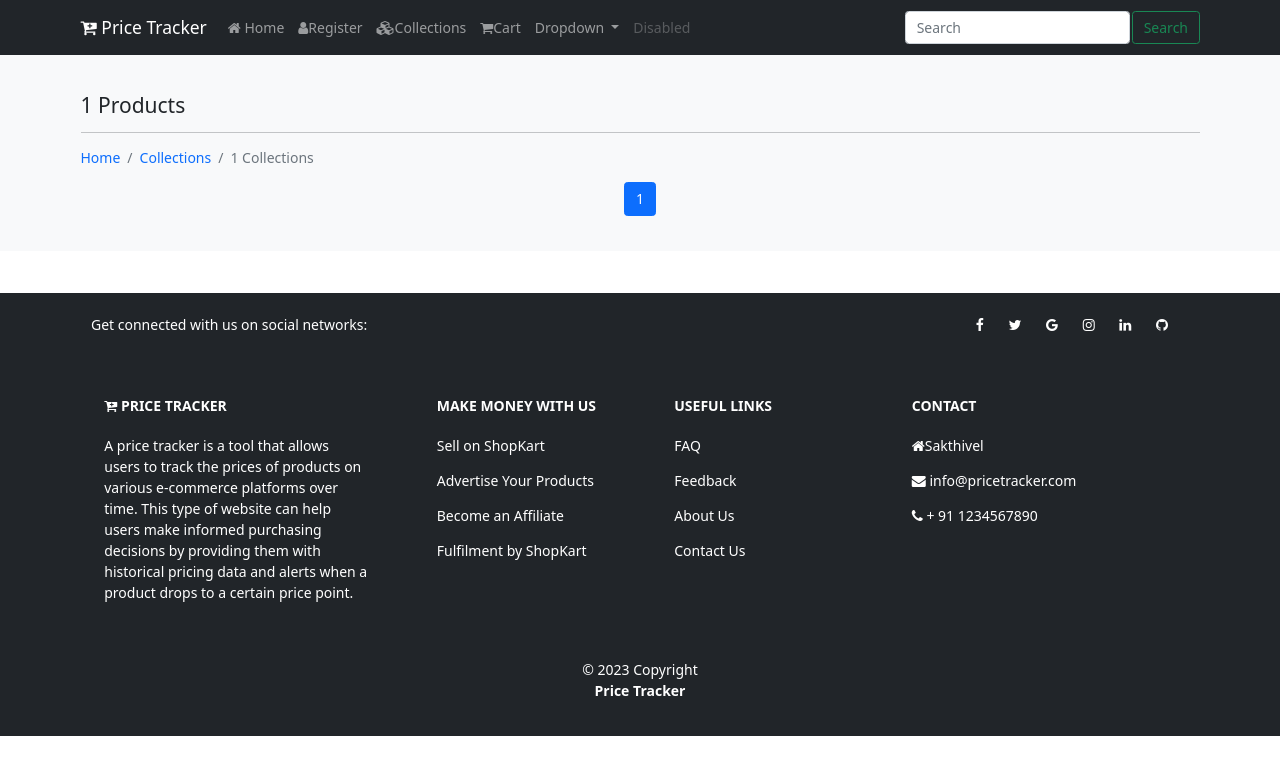
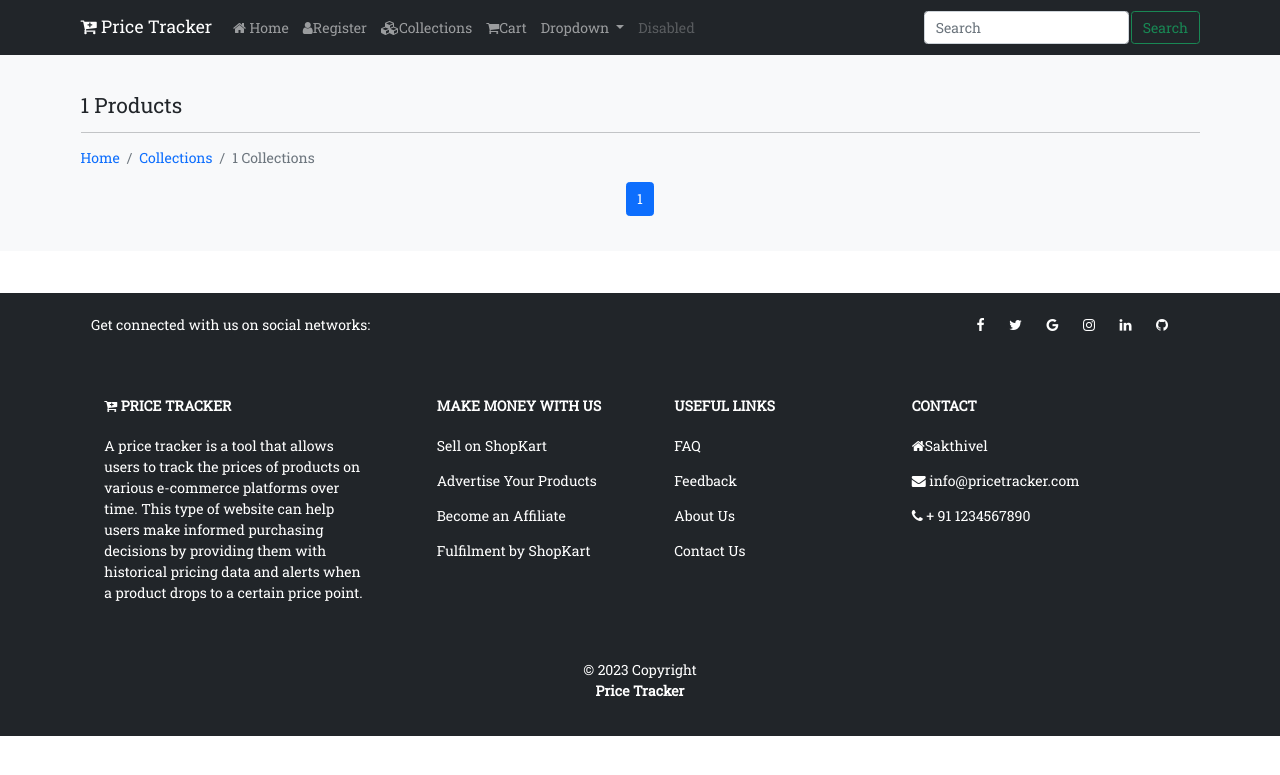
Before and after one commit to Sakthiveltut/Pricetracker, a Django app: page /collections/1 in a window 1280 px wide. Shown: the top 775 px of the page. Run offline with Django 4.2, Linux system fonts and the light colour scheme; data that the repository does not hold is empty.

Commit message:
front issue 1

```diff
--- a/app/static/css/style.css
+++ b/app/static/css/style.css
@@ -1,7 +1,11 @@
+@import url('https://fonts.googleapis.com/css2?family=Libre+Baskerville&family=Roboto+Slab&display=swap');
+
 html {
   font-size: 14px;
-  text-decoration: none;
-  font-family: 'Times New Roman', serif;
+}
+body {
+  font-family: 'Libre Baskerville', serif;
+  font-family: 'Roboto Slab', serif;
 }
 a {
   text-decoration: none;
--- a/app/templates/app/products/index.html
+++ b/app/templates/app/products/index.html
@@ -23,7 +23,7 @@ ShopKart | Online Shopping
       <div class="col-md-6 col-lg-3">
 
         <a href="{% url 'product_details' product.category.name product.name %}">
-          <div class="card" style="padding:10px;margin:15px; height:420px; width:300px;">
+          <div class="card" style="padding:10px;margin:15px;">
             <div class="text-center">
               <img src="{{product.image_link}}"  class="card-image-top justify-content-center" alt="Categories" style="width:200px; height:200px;">
               <hr>
```
